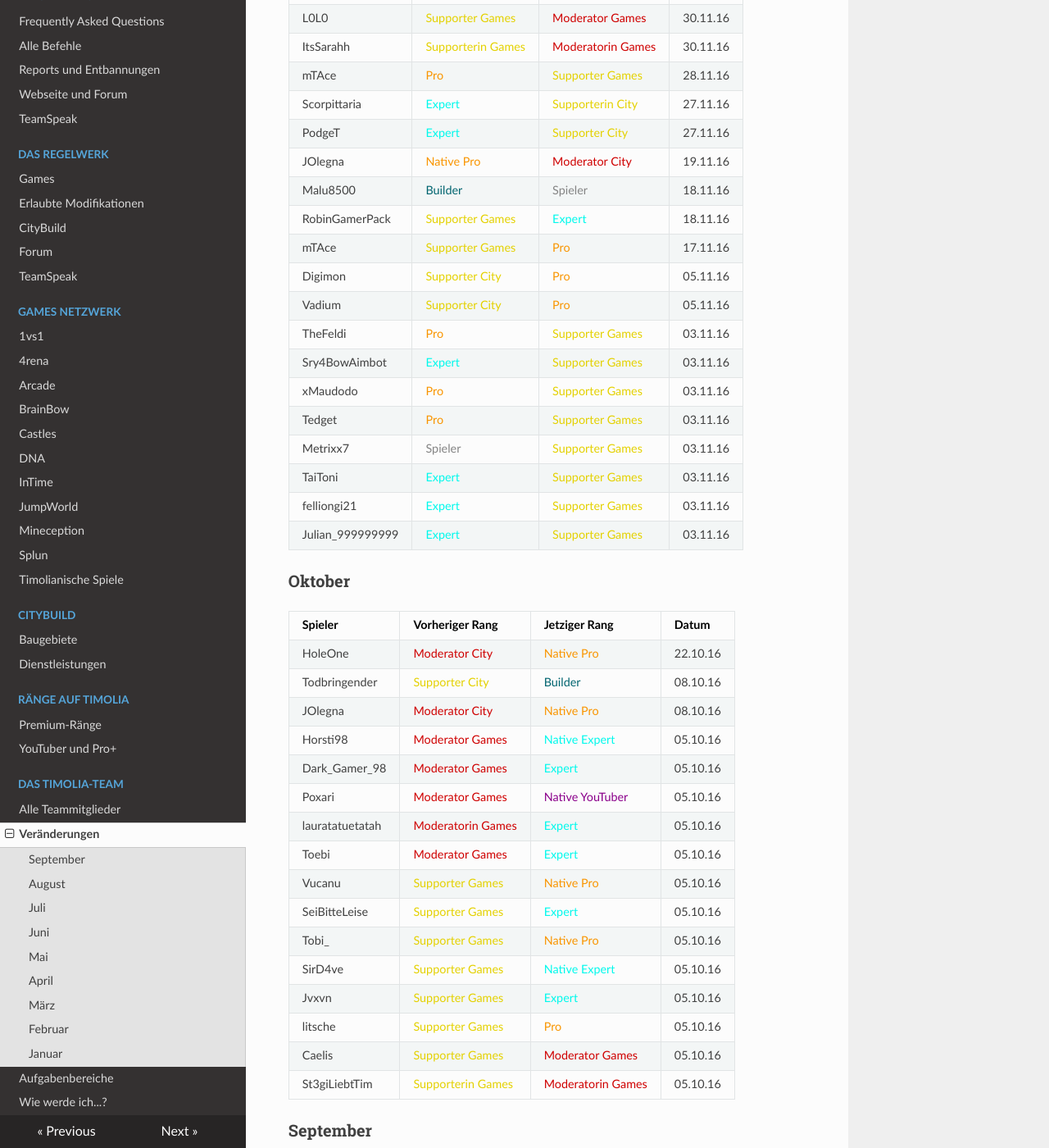
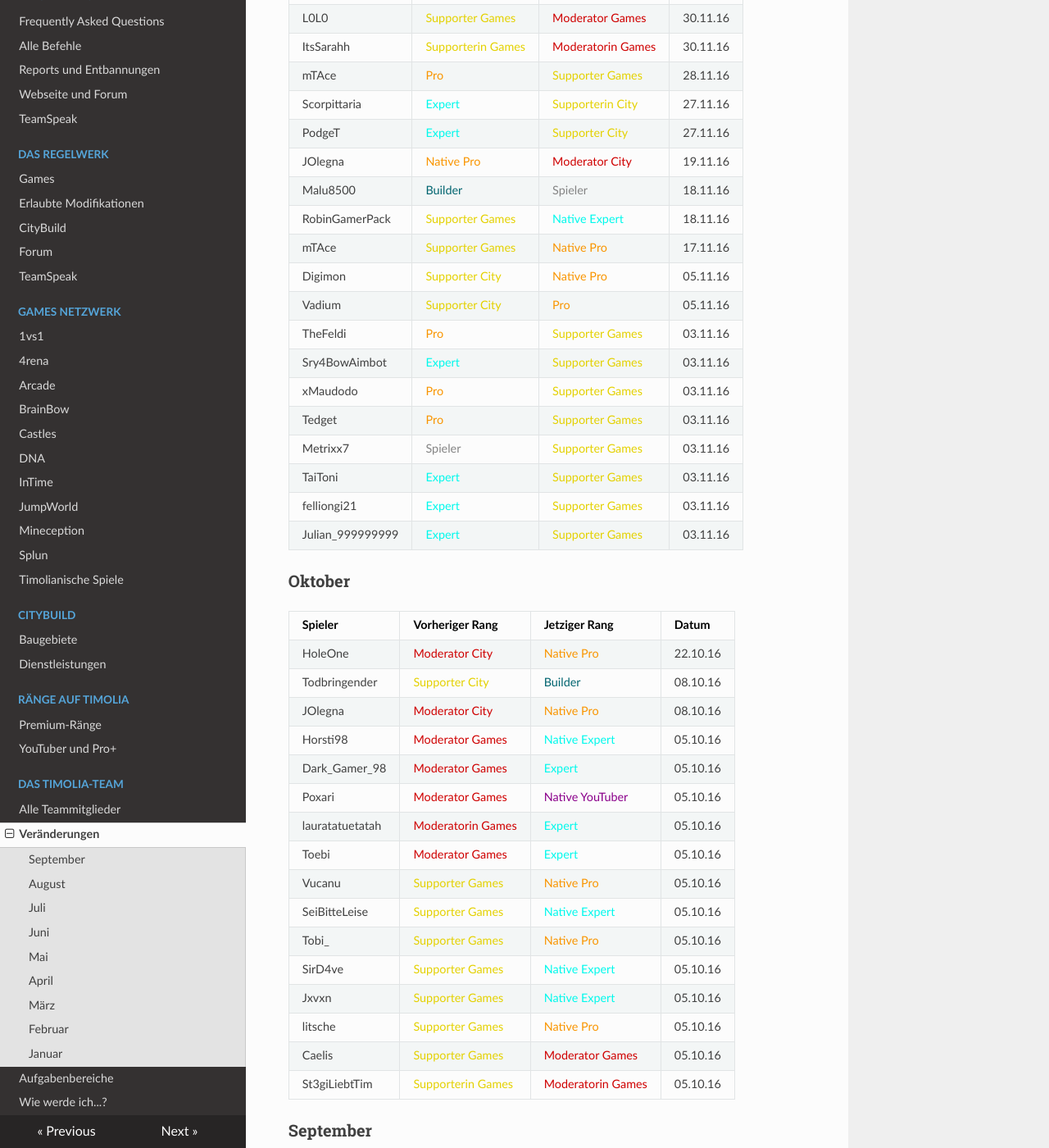
Before and after one commit to TimoliaDE/HowTo, an MkDocs documentation site: the page built from docs/team/changes.md, in a window 1280 px wide and 1400 px high, scrolled down 8670 px. Shown: the whole window at 82% size. Built offline with MkDocs 1.6.1, drawn with Linux system fonts in a browser that asks for light colours; nearby versions of some CDN libraries; old or Windows-style settings are respelled for this version of MkDocs; some of the changed text lies outside the part shown.

Commit message:
Update changes.md

```diff
--- a/docs/team/changes.md
+++ b/docs/team/changes.md
@@ -35,7 +35,7 @@ Hier werden alle Aus- und Eintritte bzw. Beförderungen und Degradierungen aufge
 | Spieler | Vorheriger Rang | Jetziger Rang | Datum |
 | ------ | ------ | ------ | ------ |
 | Eisenmaus | <span style="color:#F99500">Native Pro</span> | <span style="color:#00646F">Builder</span> | 29.05.18 |
-| JOlegna | <span style="color:#CF0101">Moderator</span> | <span style="color:#00F9EC">Expert</span> | 27.05.18 |
+| JOlegna | <span style="color:#CF0101">Moderator</span> | <span style="color:#00F9EC">Native Expert</span> | 27.05.18 |
 | eZZrael | <span style="color:#F99500">Native Pro</span> | <span style="color:#00646F">Builder</span> | 22.05.18 |
 | eZZfery | <span style="color:#00F9EC">Expert</span> | <span style="color:#00646F">Builderin</span> | 22.05.18 |
 | svdragster | <span style="color:#007812">Developer</span> | <span style="color:#2980b9">Administrator</span> | 16.05.18 |
@@ -63,7 +63,7 @@ Hier werden alle Aus- und Eintritte bzw. Beförderungen und Degradierungen aufge
 | ------ | ------ | ------ | ------ |
 | GameZter | <span style="color:#00646F">Builder</span> | <span style="color:#00F9EC">Native Expert</span> | 21.02.18 |
 | Eisenmaus | <span style="color:#00646F">Builder</span> | <span style="color:#F99500">Native Pro</span> | 20.02.18 |
-| iPushyy | <span style="color:#007812">Developer</span> | <span style="color:#848484">Spieler</span> | 18.02.18 |
+| iPushyy | <span style="color:#007812">Developer</span> | <span style="color:#F99500">Native Pro</span> | 18.02.18 |
 | DerBull | <span style="color:#E4D100">Supporter</span> | <span style="color:#00F9EC">Native Expert</span> | 17.02.18 |
 | Kenaai | <span style="color:#CF0101">Moderator</span> | <span style="color:#00F9EC">Native Expert</span> | 12.02.18 |
 | Pixtopiane | <span style="color:#E4D100">Supporterin</span> | <span style="color:#F99500">Native Pro</span> | 11.02.18 |
@@ -120,12 +120,12 @@ Hier werden alle Aus- und Eintritte bzw. Beförderungen und Degradierungen aufge
 ###  <strong>Oktober</strong>
 | Spieler | Vorheriger Rang | Jetziger Rang | Datum |
 | ------ | ------ | ------ | ------ |
-| Eddyyyyyyy | <span style="color:#00646F">Builder</span> | <span style="color:#F99500">Pro</span> | 28.10.17 |
+| Eddyyyyyyy | <span style="color:#00646F">Builder</span> | <span style="color:#00F9EC">Expert</span> | 28.10.17 |
 | Flaxify | <span style="color:#E4D100">Supporter Games</span> | <span style="color:#00F9EC">Native Expert</span> | 19.10.17 |
-| Sry4BowAimbot | <span style="color:#E4D100">Supporter Games</span> | <span style="color:#00F9EC">Expert</span> | 19.10.17 |
+| Sry4BowAimbot | <span style="color:#E4D100">Supporter Games</span> | <span style="color:#00F9EC">Native Expert</span> | 19.10.17 |
 | Caaro | <span style="color:#E4D100">Supporterin City</span> | <span style="color:#E4D100">Supporterin City & Games</span> | 12.10.17 |
 | Morileh | <span style="color:#E4D100">Supporter Games</span> | <span style="color:#F99500">Native Pro</span> | 12.10.17 |
-| physanus | <span style="color:#848484">Spieler</span> | <span style="color:#007812">Developer Games</span> | 11.10.17 |
+| physanus | <span style="color:#848484">Spieler</span> | <span style="color:#007812">Developer</span> | 11.10.17 |
 | NameIsTaken | <span style="color:#00F9EC">Expert</span> | <span style="color:#E4D100">Supporter Games</span> | 02.10.17 |
 
 ###  <strong>September</strong>
@@ -176,7 +176,7 @@ Hier werden alle Aus- und Eintritte bzw. Beförderungen und Degradierungen aufge
 | Tedget | <span style="color:#E4D100">Supporter Games</span> | <span style="color:#CF0101">Moderator Games</span> | 07.06.17 |
 | Schmoritz | <span style="color:#E4D100">Supporter Games</span> | <span style="color:#00F9EC">Native Expert</span> | 06.06.17 |
 | MaHacki | <span style="color:#E4D100">Supporter Games</span> | <span style="color:#00F9EC">Native Expert</span> | 04.06.17 |
-| DrugDuck | <span style="color:#E4D100">Supporter Games</span> | <span style="color:#F99500">Pro</span> | 04.06.17 |
+| DrugDuck | <span style="color:#E4D100">Supporter Games</span> | <span style="color:#F99500">Native Pro</span> | 04.06.17 |
 
 ###  <strong>Mai</strong>
 | Spieler | Vorheriger Rang | Jetziger Rang | Datum |
@@ -185,14 +185,14 @@ Hier werden alle Aus- und Eintritte bzw. Beförderungen und Degradierungen aufge
 | blackINK_ | <span style="color:#E4D100">Supporterin Games</span> | <span style="color:#F99500">Native Pro</span> | 21.05.17 |
 | CubeFabi | <span style="color:#E4D100">Supporter Games</span> | <span style="color:#00F9EC">Native Expert</span> | 20.05.17 |
 | Tollmolia | <span style="color:#00F9EC">Expert</span> | <span style="color:#007812">Creator</span> | 15.05.17 |
-| \_TakeItEaZy\_ | <span style="color:#E4D100">Supporter Games</span> | <span style="color:#F99500">Pro</span> | 04.05.17 |
-| NikiPlays | <span style="color:#00646F">Builder</span> | <span style="color:#F99500">Pro</span> | 03.05.17 |
+| \_TakeItEaZy\_ | <span style="color:#E4D100">Supporter Games</span> | <span style="color:#F99500">Native Pro</span> | 04.05.17 |
+| NikiPlays | <span style="color:#00646F">Builder</span> | <span style="color:#F99500">Expert</span> | 03.05.17 |
 | Invidia | <span style="color:#00646F">Builder</span> | <span style="color:#F99500">Pro</span> | 03.05.17 |
 
 ###  <strong>April</strong>
 | Spieler | Vorheriger Rang | Jetziger Rang | Datum |
 | ------ | ------ | ------ | ------ |
-| Evoferry | <span style="color:#2980b9">Administrator City</span> | <span style="color:#F99500">Native Pro</span> | 30.04.17 |
+| Evoferry | <span style="color:#2980b9">Administrator City</span> | <span style="color:#00F9EC">Native Expert</span> | 30.04.17 |
 | Fabiewww | <span style="color:#00646F">Builder</span> | <span style="color:#00F9EC">Expert</span> | 29.04.17 |
 | ProExecution | <span style="color:#00646F">Builder</span> | <span style="color:#F99500">Pro</span> | 29.04.17
 | Haxxsmart | <span style="color:#00646F">Builder</span> | <span style="color:#F99500">Pro</span> | 09.04.17 |
@@ -204,7 +204,7 @@ Hier werden alle Aus- und Eintritte bzw. Beförderungen und Degradierungen aufge
 | Spieler | Vorheriger Rang | Jetziger Rang | Datum |
 | ------ | ------ | ------ | ------ |
 | AeroSize | <span style="color:#00646F">Builder</span> | <span style="color:#F99500">Native Pro</span> | 25.03.17 |
-| mTAce | <span style="color:#E4D100">Supporter Games</span> | <span style="color:#F99500">Pro</span> | 25.03.17 |
+| mTAce | <span style="color:#E4D100">Supporter Games</span> | <span style="color:#00F9EC">Expert</span> | 25.03.17 |
 | sirzurrex | <span style="color:#00646F">Builder</span> | <span style="color:#F99500">Pro</span> | 15.03.17
 | byMongo | <span style="color:#CF0101">Moderator City</span> | <span style="color:#F99500">Native Pro</span> | 12.03.17 |
 | Vincent11127 | <span style="color:#E4D100">Supporter City</span> | <span style="color:#F99500">Native Pro</span> | 12.03.17 |
@@ -244,7 +244,7 @@ Hier werden alle Aus- und Eintritte bzw. Beförderungen und Degradierungen aufge
 | trojesatar | <span style="color:#848484">Spieler</span> | <span style="color:#E4D100">Supporter Games</span> | 28.01.17 |
 | Tobifaction | <span style="color:#00F9EC">Expert</span> | <span style="color:#E4D100">Supporter Games</span> | 28.01.17 |
 | Handis | <span style="color:#E4D100">Supporter Games</span> | <span style="color:#F99500">Native Pro</span> | 04.01.17 |
-| Naachtara | <span style="color:#E4D100">Supporter Games</span> | <span style="color:#F99500">Native Pro <!-- TODO --></span> | 02.01.17 |
+| Naachtara | <span style="color:#E4D100">Supporter Games</span> | <span style="color:#F99500">Native Pro</span> | 02.01.17 |
 | Nooahh | <span style="color:#E4D100">Supporter Games</span> | <span style="color:#00F9EC">Native Expert</span> | 02.01.17 |
 | Re4perz | <span style="color:#E4D100">Supporter Games</span> | <span style="color:#F99500">Native Pro</span> | 02.01.17 |
 
@@ -270,9 +270,9 @@ Hier werden alle Aus- und Eintritte bzw. Beförderungen und Degradierungen aufge
 | PodgeT | <span style="color:#00F9EC">Expert</span> | <span style="color:#E4D100">Supporter City</span> | 27.11.16 |
 | JOlegna | <span style="color:#F99500">Native Pro</span> | <span style="color:#CF0101">Moderator City</span> | 19.11.16 |
 | Malu8500 | <span style="color:#00646F">Builder</span> | <span style="color:#848484">Spieler</span> | 18.11.16 |
-| RobinGamerPack | <span style="color:#E4D100">Supporter Games</span> | <span style="color:#00F9EC">Expert</span> | 18.11.16 |
-| mTAce | <span style="color:#E4D100">Supporter Games</span> | <span style="color:#F99500">Pro</span> <!-- TODO --> | 17.11.16 |
-| Digimon | <span style="color:#E4D100">Supporter City</span> | <span style="color:#F99500">Pro</span> <!-- TODO --> | 05.11.16 |
+| RobinGamerPack | <span style="color:#E4D100">Supporter Games</span> | <span style="color:#00F9EC">Native Expert</span> | 18.11.16 |
+| mTAce | <span style="color:#E4D100">Supporter Games</span> | <span style="color:#F99500">Native Pro</span> | 17.11.16 |
+| Digimon | <span style="color:#E4D100">Supporter City</span> | <span style="color:#F99500">Native Pro</span> | 05.11.16 |
 | Vadium | <span style="color:#E4D100">Supporter City</span> | <span style="color:#F99500">Pro</span> | 05.11.16 |
 | TheFeldi | <span style="color:#F99500">Pro</span> | <span style="color:#E4D100">Supporter Games</span> | 03.11.16 |
 | Sry4BowAimbot | <span style="color:#00F9EC">Expert</span> | <span style="color:#E4D100">Supporter Games</span> | 03.11.16 |
@@ -295,11 +295,11 @@ Hier werden alle Aus- und Eintritte bzw. Beförderungen und Degradierungen aufge
 | lauratatuetatah | <span style="color:#CF0101">Moderatorin Games</span> | <span style="color:#00F9EC">Expert</span> | 05.10.16 |
 | Toebi | <span style="color:#CF0101">Moderator Games</span> | <span style="color:#00F9EC">Expert</span> | 05.10.16 |
 | Vucanu | <span style="color:#E4D100">Supporter Games</span> | <span style="color:#F99500">Native Pro</span> | 05.10.16 |
-| SeiBitteLeise | <span style="color:#E4D100">Supporter Games</span> | <span style="color:#00F9EC">Expert</span> | 05.10.16 |
+| SeiBitteLeise | <span style="color:#E4D100">Supporter Games</span> | <span style="color:#00F9EC">Native Expert</span> | 05.10.16 |
 | Tobi_ | <span style="color:#E4D100">Supporter Games</span> | <span style="color:#F99500">Native Pro</span> | 05.10.16 |
 | SirD4ve | <span style="color:#E4D100">Supporter Games</span> | <span style="color:#00F9EC">Native Expert</span> | 05.10.16 |
-| Jvxvn | <span style="color:#E4D100">Supporter Games</span> | <span style="color:#00F9EC">Expert</span> | 05.10.16 |
-| litsche | <span style="color:#E4D100">Supporter Games</span> | <span style="color:#F99500">Pro</span> | 05.10.16 |
+| Jxvxn | <span style="color:#E4D100">Supporter Games</span> | <span style="color:#00F9EC">Native Expert</span> | 05.10.16 |
+| litsche | <span style="color:#E4D100">Supporter Games</span> | <span style="color:#F99500">Native Pro</span> | 05.10.16 |
 | Caelis | <span style="color:#E4D100">Supporter Games</span> | <span style="color:#CF0101">Moderator Games</span> | 05.10.16 |
 | St3giLiebtTim | <span style="color:#E4D100">Supporterin Games</span> | <span style="color:#CF0101">Moderatorin Games</span> | 05.10.16 |
 
@@ -339,7 +339,7 @@ Hier werden alle Aus- und Eintritte bzw. Beförderungen und Degradierungen aufge
 | WildeMaus | <span style="color:#848484">Spieler</span> | <span style="color:#00646F">Builder</span> | 24.07.16 |
 | 0sch | <span style="color:#848484">Spieler</span> | <span style="color:#00646F">Builder</span> | 24.07.16 |
 | Thomasch | <span style="color:#E4D100">Supporter Games</span> | <span style="color:#CF0101">Moderator Games</span> | 24.07.16 |
-| ChaosLissi | <span style="color:#00646F">Builder</span> | <span style="color:#F99500">Native Pro</span> | 16.07.16 |
+| ChaosLissi | <span style="color:#00646F">Builder</span> | <span style="color:#00F9EC">Native Expert</span> | 16.07.16 |
 | Aerosize | <span style="color:#848484">Spieler</span> | <span style="color:#00646F">Builder</span> | 17.07.16 |
 | Apfelrosine | <span style="color:#848484">Spieler</span> | <span style="color:#00646F">Builder</span> | 17.07.16 |
 | Jukplays | <span style="color:#848484">Spieler</span> | <span style="color:#00646F">Builder</span> | 17.07.16 |
```
